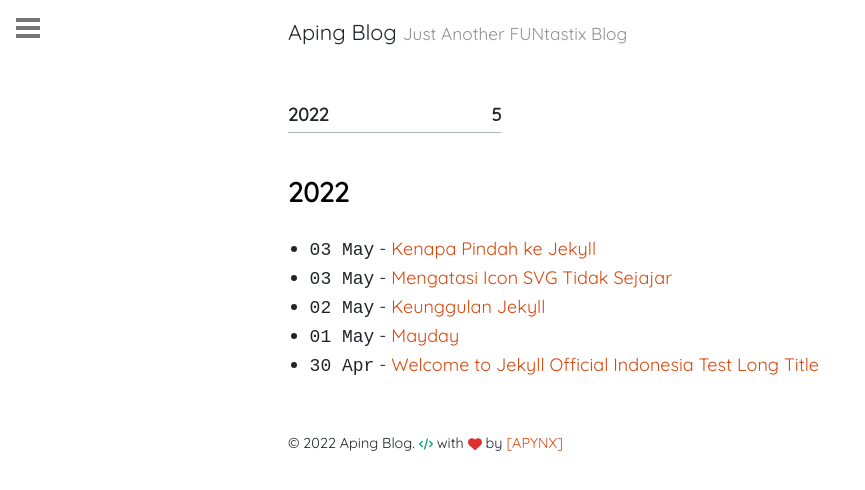
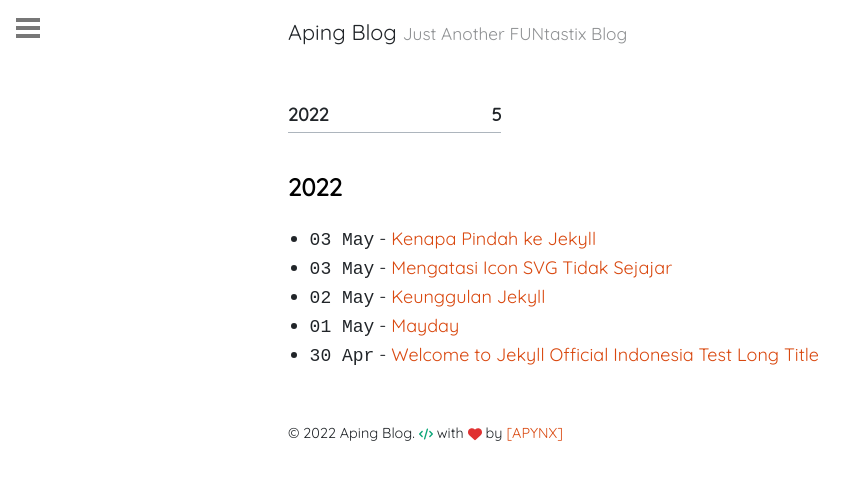
Before and after one commit to apynx/apynx.github.io, a Jekyll site: the page built from arsip.md, in a window 1280 px wide. Shown: the top 490 px of the page, without its empty margins (0-865 px from the left). Built offline with Jekyll 4.4.1, drawn with Linux system fonts in a browser that asks for light colours.

Commit message:
update title size

```diff
--- a/_sass/ockham/_custom.scss
+++ b/_sass/ockham/_custom.scss
@@ -1,4 +1,10 @@
 @import url('https://fonts.googleapis.com/css2?family=Quicksand&display=swap');
+
+.page, .post {
+  h1, h2, h3, h4, h5, h6 {
+    font-size: 24px;
+  }
+}
 
 svg {
     vertical-align: -3px;
```
